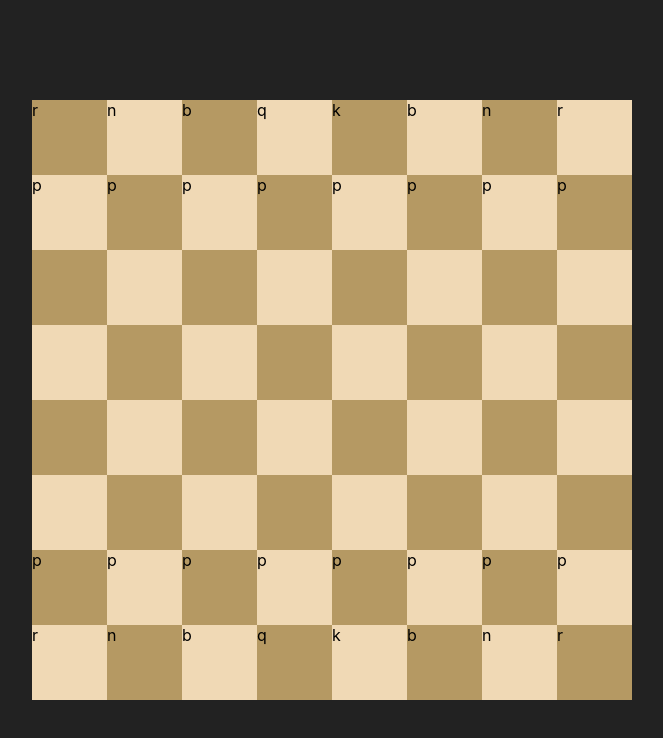
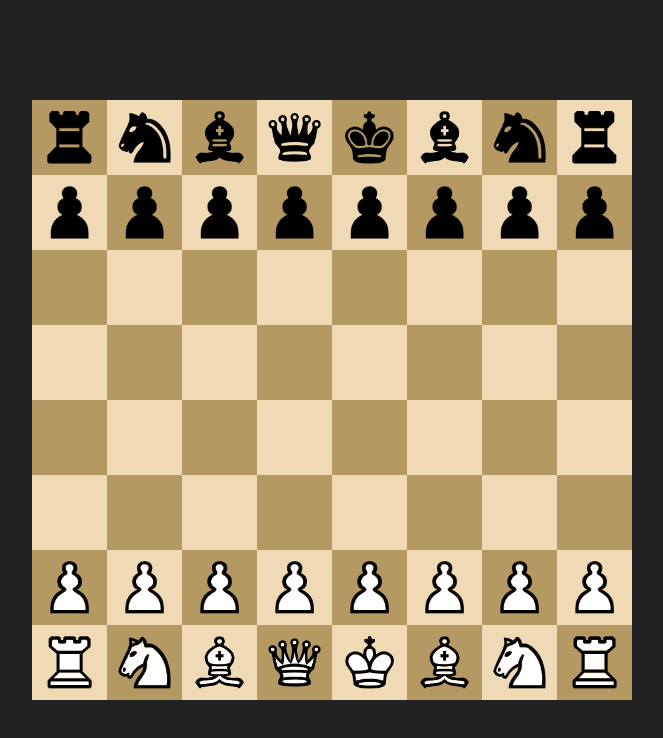
Before and after one commit to romerocam/my-chess-app, a React (Create React App) app: page / in a window 1280 px wide. Shown: the top 738 px of the page, without its empty margins (308-971 px from the left). Built offline with nearby package versions, Linux system fonts and the light colour scheme.

Commit message:
rendering pieces

```diff
--- a/src/components/BoardSquare.jsx
+++ b/src/components/BoardSquare.jsx
@@ -1,10 +1,18 @@
 import React from "react";
 import Square from "./Square";
 import Piece from "./Piece";
+import { useDrop } from "react-dnd";
 
 export default function BoardSquare({ piece, black }) {
+    const [, drop] = useDrop({
+        accept: 'piece',
+        drop: (item) => {
+        //   const [fromPosition] = item.id.split('_')
+        //   handleMove(fromPosition, position)
+        },
+      })
   return (
-    <div className="board-square">
+    <div className="board-square" ref={drop}>
       <Square black={black}>{piece && <Piece piece={piece} />}</Square>
     </div>
   );
--- a/src/components/Piece.jsx
+++ b/src/components/Piece.jsx
@@ -1,7 +1,25 @@
-import React from 'react'
+import React from "react";
+import { useDrag, DragPreviewImage } from "react-dnd";
 
-export default function Piece({piece}) {
+export default function Piece({ piece: { type, color }, position }) {
+  const [{ isDragging }, drag, preview] = useDrag(() => ({
+    type: "piece",
+    item: { id: `${position}_${type}_${color}` },
+    collect: (monitor) => {
+      return { isDragging: !!monitor.isDragging() };
+    },
+  }));
+  const pieceImg = require(`../assets/${type}_${color}.png`);
   return (
-    <div>{piece.type}</div>
-  )
+    <>
+      <DragPreviewImage connect={preview} src={pieceImg} />
+      <div
+        className="piece-container"
+        ref={drag}
+        style={{ opacity: isDragging ? 0 : 1 }}
+      >
+        <img src={pieceImg} alt="" className="piece" />
+      </div>
+    </>
+  );
 }
```
